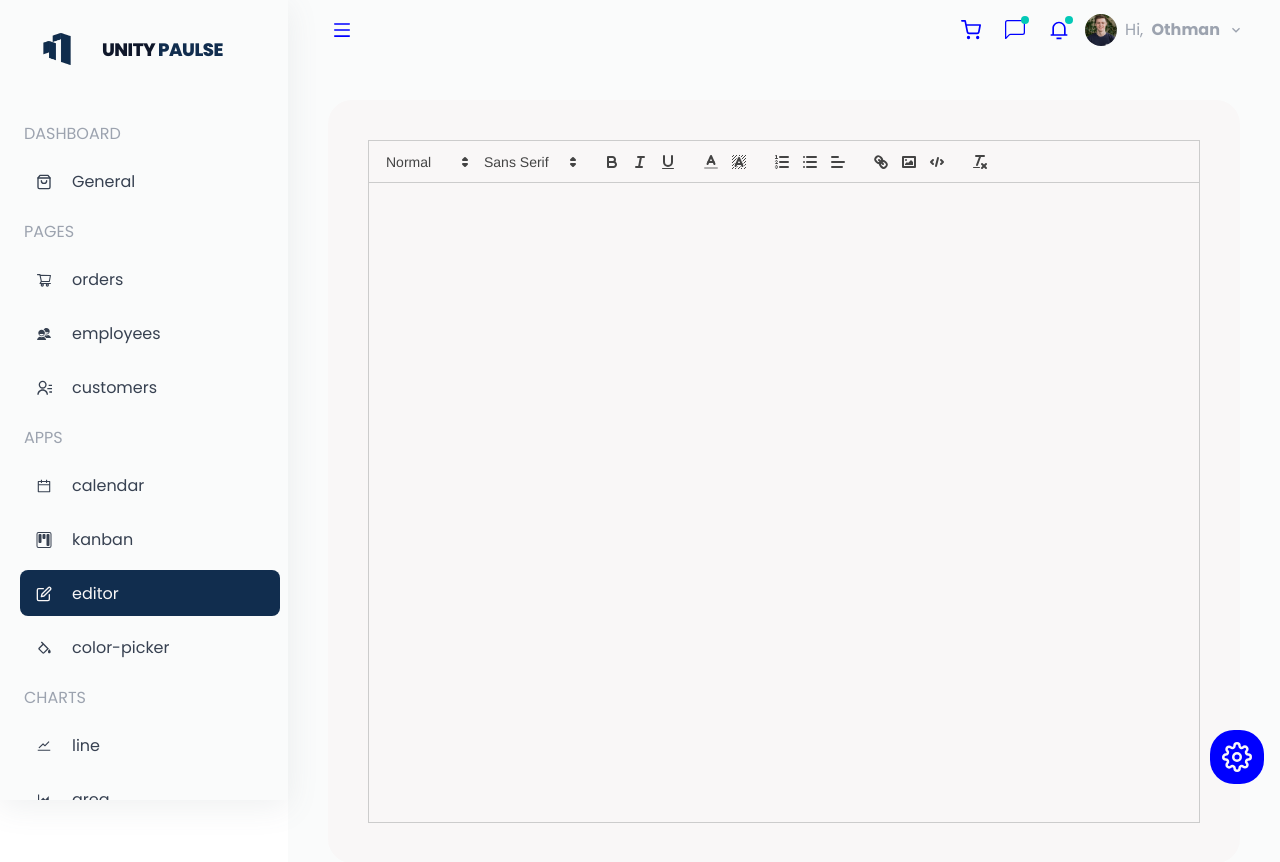
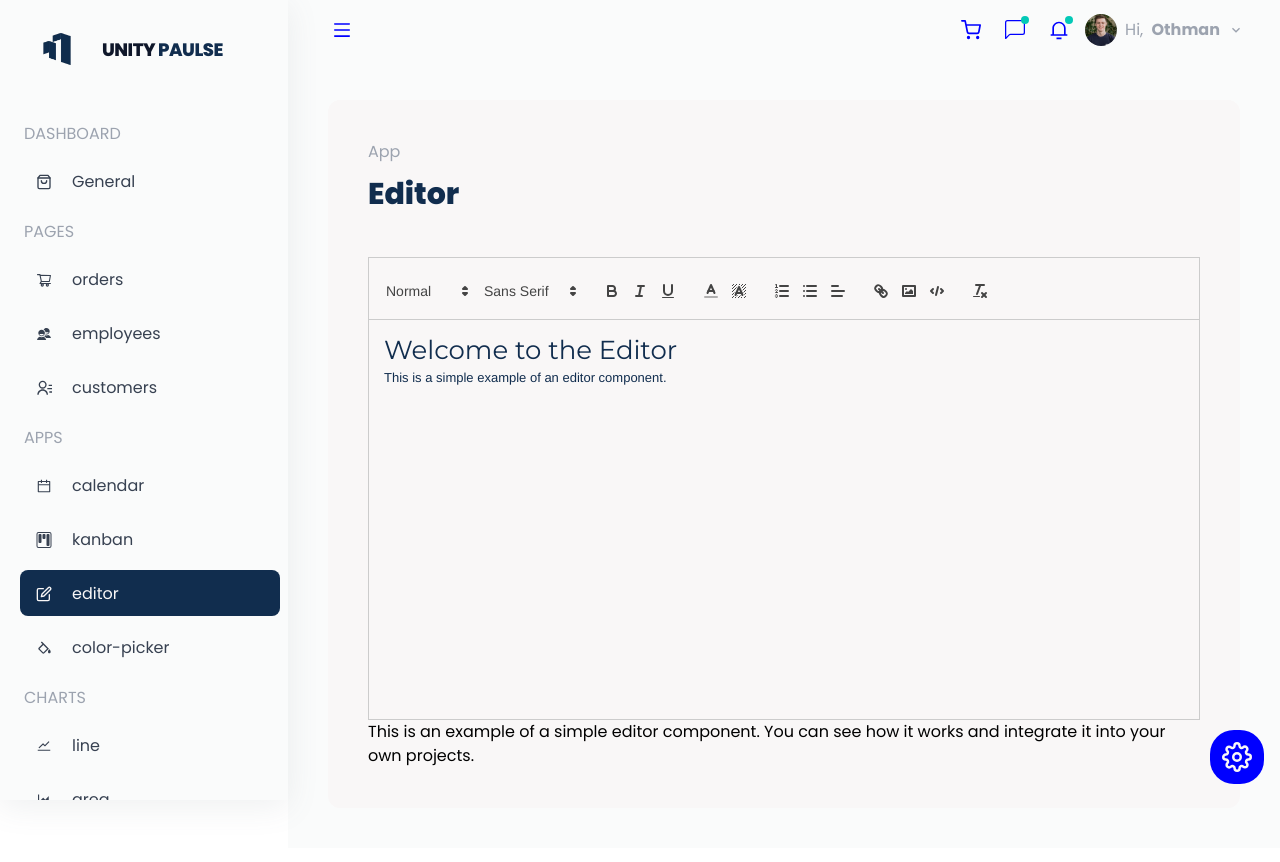
Before and after one commit to OthmanGh/UNITEYPULSE, a React (Vite) app in the folder frontend/: page /dashboard/editor in a window 1280 px wide. Shown: the top 862 px of the page. Built offline with nearby package versions, Linux system fonts and the light colour scheme.

Commit message:
Adjust Header & editor Styles

```diff
--- a/frontend/src/pages/Dashboard/components/Header.tsx
+++ b/frontend/src/pages/Dashboard/components/Header.tsx
@@ -9,7 +9,7 @@ const Header = ({ title, category }: HeaderProps) => {
   return (
     <div className="mb-10">
       <p className="text-gray-400">{category}</p>
-      <p className="font-extrabold text-secondary">{title}</p>
+      <p className="font-extrabold text-secondary text-3xl mt-2">{title}</p>
     </div>
   );
 };
--- a/frontend/src/pages/Dashboard/pages/Editor.tsx
+++ b/frontend/src/pages/Dashboard/pages/Editor.tsx
@@ -1,12 +1,15 @@
 import React, { useState } from 'react';
 import { Editor as Ed } from 'primereact/editor';
+import Header from '../components/Header';
 
 const Editor = () => {
-  const [text, setText] = useState('');
+  const [text, setText] = useState('<h1>Welcome to the Editor</h1><p>This is a simple example of an editor component.</p>');
 
   return (
-    <section className="m-2 md:m-10 mt-24 p-2 md:p-10 bg-white rounded-3xl flex flex-col gap-4">
-      <Ed value={''} onTextChange={(e) => setText(e.htmlValue)} style={{ height: '80vh' }} />
+    <section className="md:m-10 mt-24 p-2 md:p-10 bg-white rounded-xl flex flex-col">
+      <Header category="App" title="Editor" />
+      <Ed value={text} className="text-secondary text-3xl" onTextChange={(e) => setText(e.htmlValue)} style={{ height: '50vh' }} />
+      <p>This is an example of a simple editor component. You can see how it works and integrate it into your own projects.</p>
     </section>
   );
 };
```
